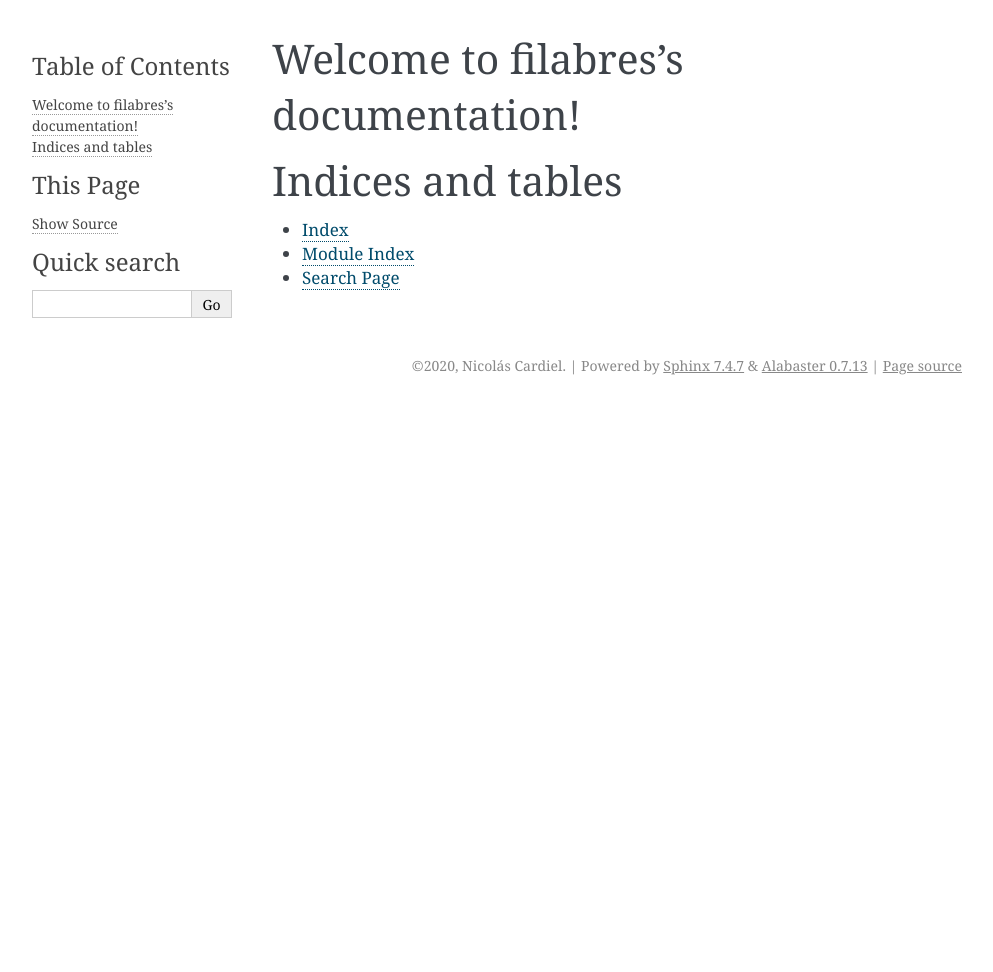
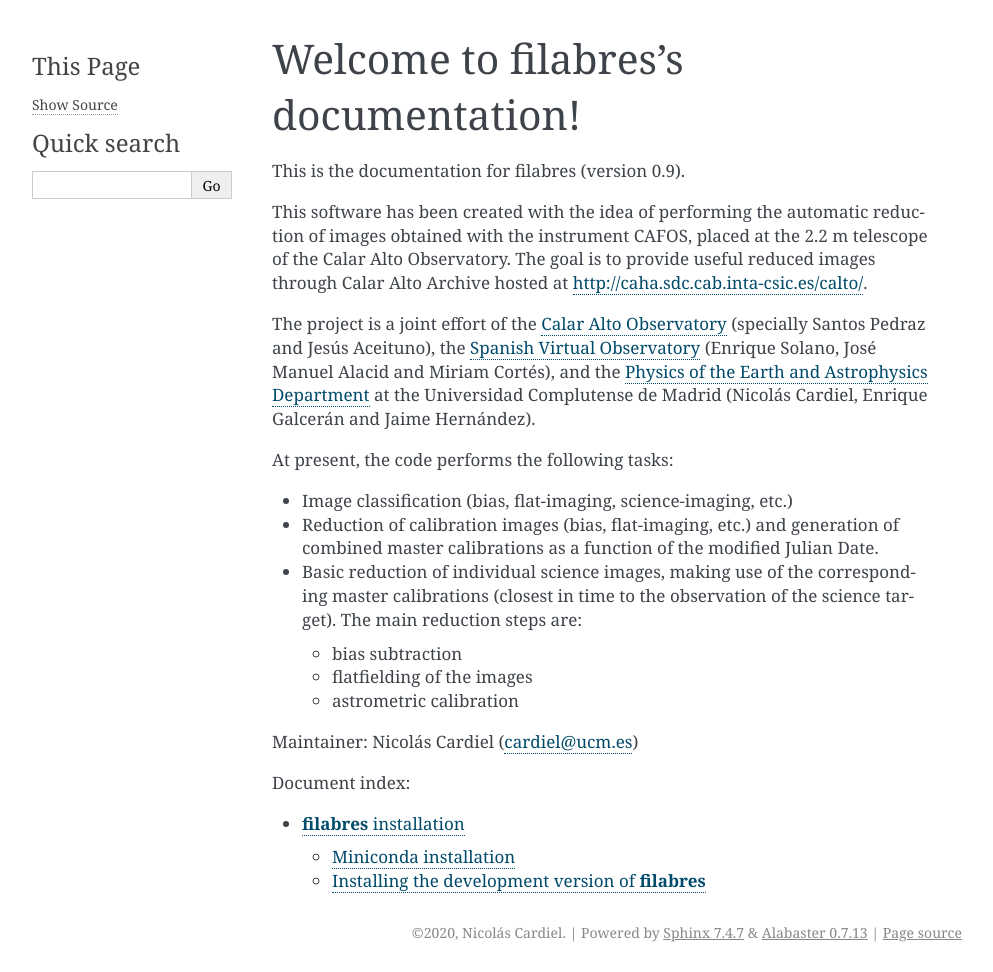
Before and after one commit to nicocardiel/filabres, a Sphinx documentation site: the page built from doc/index.rst, in a window 1280 px wide. Shown: the whole page, without its empty margins (148-1141 px from the left). Built offline with Sphinx 7.4.7, drawn with Linux system fonts in a browser that asks for light colours; formulas are drawn with MathJax 3; before the commit the page ends 900 px from its top, so only the background shows below that.

Commit message:
Update sphinx documentation with installation instructions

```diff
--- a/doc/conf.py
+++ b/doc/conf.py
@@ -24,7 +24,7 @@
 author = 'Nicolás Cardiel'
 
 # The short X.Y version
-version = ''
+version = '0.9'
 # The full version, including alpha/beta/rc tags
 release = '0.9'
 
--- a/doc/index.rst
+++ b/doc/index.rst
@@ -6,15 +6,48 @@
 Welcome to filabres's documentation!
 ====================================
 
+This is the documentation for filabres (version |version|).
+
+This software has been created with the idea of performing the automatic
+reduction of images obtained with the instrument CAFOS, placed at the 2.2 m
+telescope of the Calar Alto Observatory.  The goal is to provide useful
+reduced images through Calar Alto Archive hosted at
+http://caha.sdc.cab.inta-csic.es/calto/.
+
+The project is a joint effort of the `Calar Alto Observatory
+<http://w3.caha.es/>`_ (specially Santos Pedraz and Jesús Aceituno),
+the `Spanish Virtual Observatory
+<https://svo.cab.inta-csic.es/>`_ (Enrique Solano, José Manuel Alacid and
+Miriam Cortés), and the `Physics of the Earth and
+Astrophysics Department
+<https://www.ucm.es/fisica_de_la_tierra_y_astrofisica/>`_ at the Universidad
+Complutense de Madrid (Nicolás Cardiel, Enrique Galcerán and Jaime Hernández).
+
+At present, the code performs the following tasks:
+
+- Image classification (bias, flat-imaging, science-imaging, etc.)
+
+- Reduction of calibration images (bias, flat-imaging, etc.) and generation
+  of combined master calibrations as a function of the modified Julian Date.
+
+- Basic reduction of individual science images, making use of the corresponding
+  master calibrations (closest in time to the observation of the science
+  target).  The main reduction steps are:
+
+  - bias subtraction
+
+  - flatfielding of the images
+
+  - astrometric calibration
+
+
+Maintainer: Nicolás Cardiel (cardiel@ucm.es)
+
+.. only:: html
+
+   Document index:
+
 .. toctree::
    :maxdepth: 2
-   :caption: Contents:
 
-
-
-Indices and tables
-==================
-
-* :ref:`genindex`
-* :ref:`modindex`
-* :ref:`search`
+   installation
```
Also changed, not shown: doc/installation.rst (added, +158 -0 lines), 1 other file.
